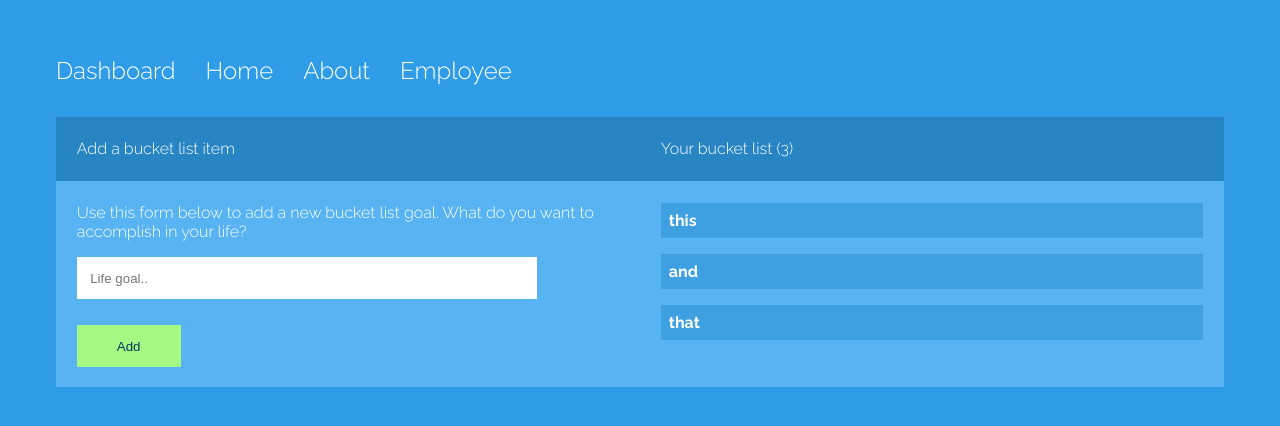
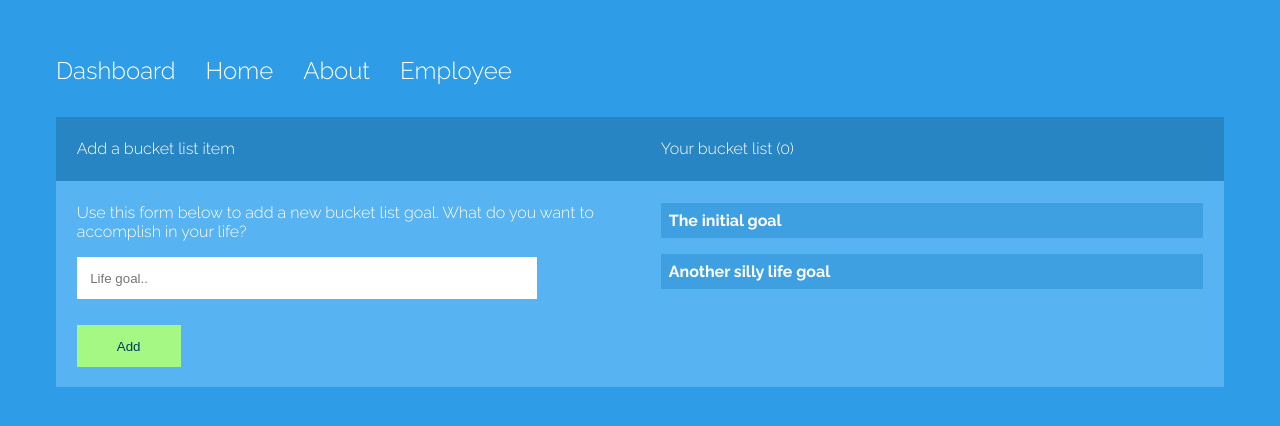
Before and after one commit to nitheeshmashraf/ngx-dash, an Angular app: page / in a window 1280 px wide. Shown: the top 426 px of the page. Built offline with nearby package versions, Linux system fonts and the light colour scheme.

Commit message:
Services Provider added

```diff
--- a/src/app/app.module.ts
+++ b/src/app/app.module.ts
@@ -4,6 +4,9 @@ import { FormsModule } from '@angular/forms';
 
 import { AppRoutingModule } from './app-routing.module';
 import { BrowserAnimationsModule } from '@angular/platform-browser/animations';
+
+
+import { DataService } from './data.service';
 
 import { AppComponent } from './app.component';
 import { HomeComponent } from './home/home.component';
@@ -26,7 +29,7 @@ import { EmployeeComponent } from './employee/employee.component';
     FormsModule,
     BrowserAnimationsModule
   ],
-  providers: [],
+  providers: [DataService],
   bootstrap: [AppComponent]
 })
 export class AppModule { }
--- a/src/app/dash/dash.component.ts
+++ b/src/app/dash/dash.component.ts
@@ -1,5 +1,6 @@
 import { Component, OnInit } from '@angular/core';
 import { trigger,style,transition,animate,keyframes,query,stagger } from '@angular/animations';
+import { DataService } from '../data.service';
 
 @Component({
   selector: 'app-dash',
@@ -34,24 +35,26 @@ export class DashComponent implements OnInit {
 	itemCount: number = 4;
 	goalText:string;
 	btnvalue="Add";
-    goals = ['this', 'and', 'that'];
+    goals = [];
 
-  constructor() { }
+  constructor(private _data: DataService) { }
 
-  ngOnInit() {
+    ngOnInit() {
     this.itemCount = this.goals.length;
+    this._data.goal.subscribe(res => this.goals = res);
+    this._data.changeGoal(this.goals);
   }
 
-  addItem(){
-  	alert("button pressed");
-  	this.goals.push(this.goalText);
-  	this.goalText='';
+  addItem() {
+    this.goals.push(this.goalText);
+    this.goalText = '';
+    this.itemCount = this.goals.length;
+    this._data.changeGoal(this.goals);
   }
 
-  removeItem(i){
-  	this.goals.splice(i,1);
-
-  	alert("Deleted");
+  removeItem(i) {
+    this.goals.splice(i, 1);
+    this._data.changeGoal(this.goals);
   }
 
 }
--- /dev/null
+++ b/src/app/data.service.ts
@@ -0,0 +1,17 @@
+import { Injectable } from '@angular/core';
+import { BehaviorSubject } from 'rxjs/BehaviorSubject';
+
+@Injectable()
+
+export class DataService {
+
+  private goals = new BehaviorSubject<any>(['The initial goal', 'Another silly life goal']);
+  goal = this.goals.asObservable();
+
+  constructor() { }
+
+  changeGoal(goal) {
+    this.goals.next(goal)
+  }
+
+}
--- a/src/app/employee/employee.component.html
+++ b/src/app/employee/employee.component.html
@@ -5,3 +5,10 @@
 <p>
   This is what I'm all about. <a href="" (click)="sendMeHome()"><strong>Take me back</strong></a>.
 </p>
+
+
+<ul>
+  <li *ngFor="let goal of goals">
+    {{ goal }}
+  </li>
+</ul>
--- a/src/app/employee/employee.component.ts
+++ b/src/app/employee/employee.component.ts
@@ -1,6 +1,8 @@
 import { Component, OnInit } from '@angular/core';
 import { ActivatedRoute } from '@angular/router';
 import { Router } from '@angular/router';
+import { DataService } from '../data.service';
+
 
 @Component({
   selector: 'app-employee',
@@ -10,11 +12,12 @@ import { Router } from '@angular/router';
 export class EmployeeComponent implements OnInit {
 
 	empName:string;
-  constructor(private route: ActivatedRoute, private router: Router) {
+  constructor(private route: ActivatedRoute, private router: Router, private _data: DataService) {
     this.route.params.subscribe(res => this.empName=res.name);
   }
 
   ngOnInit() {
+  	this._data.goal.subscribe(res => this.goals = res);
   }
 
   sendMeHome() {
```
Also changed, not shown: 1 other file (tests, documents, lock files or other folders).
